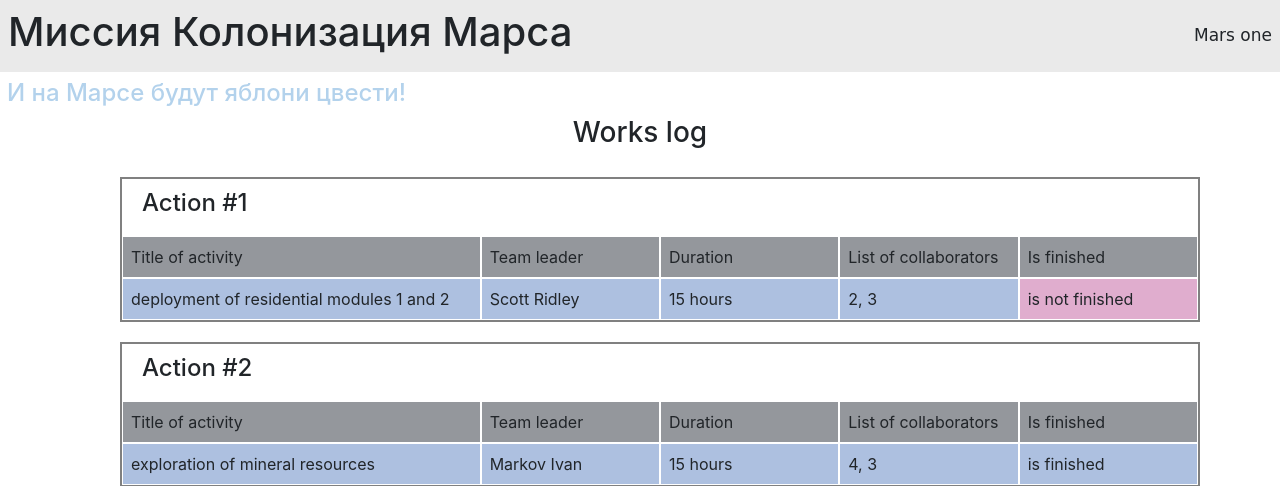
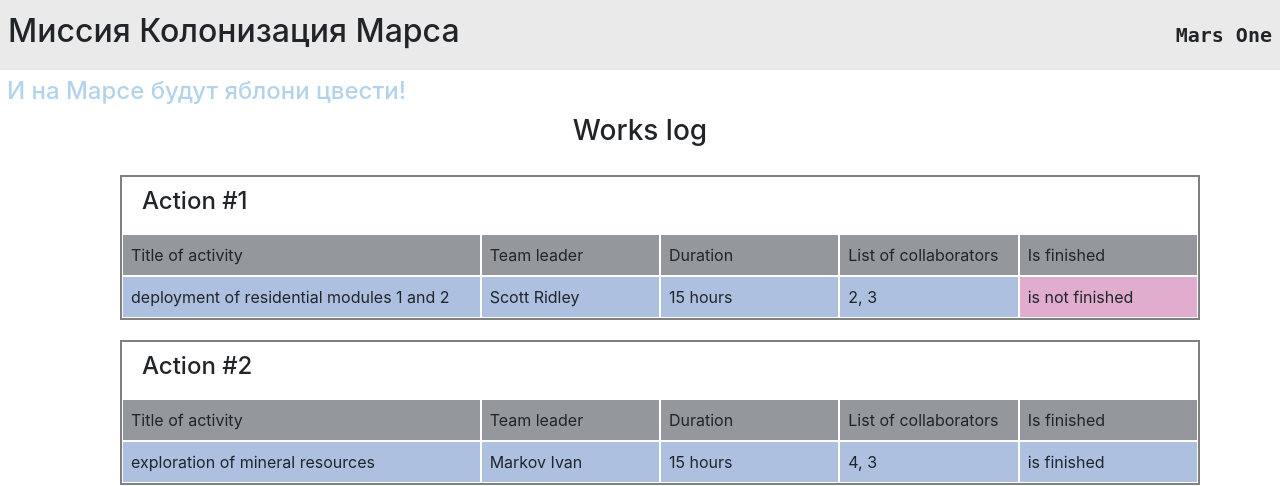
Before and after one commit to thecattest/mars-one, a Flask app: page / in a window 1280 px wide. Shown: the top 486 px of the page. Run offline with Flask 2, Linux system fonts and the light colour scheme; data comes from the database, SQL or seed files in the repository; some libraries are stand-ins or nearby versions.

Commit message:
logging out and some style changing

```diff
--- a/main.py
+++ b/main.py
@@ -3,7 +3,7 @@ from flask_login import LoginManager, login_user, login_required, logout_user
 
 from data import db_session
 from data.__all_models import *
-from forms.__all_forms import LoginForm, RegisterForm
+from forms.__all_forms import *
 
 import datetime
 
--- a/static/css/style.css
+++ b/static/css/style.css
@@ -31,9 +31,23 @@
 
 .mission-logo {
     margin: 12px 0;
-    font-family: cursive;
-    font-size: 17px;
+    font-family: monospace;
+    font-size: 20px;
     text-align: end;
+    font-weight: 600;
+}
+
+.mission-user{
+    margin: 12px 0;
+}
+
+.mission-user a{
+    color: black;
+    font-weight: 700;
+}
+.mission-user a:hover{
+    text-decoration: none;
+    text-shadow: 0px 0px 20px #4c4040;
 }
 
 .slogan {
--- a/templates/base.html
+++ b/templates/base.html
@@ -12,8 +12,13 @@
 </head>
 <body>
     <div class="row align-items-center mission">
-        <h1 class="col-md-10 mission-name">Миссия Колонизация Марса</h1>
-        <p class="col-md-2 mission-logo">Mars one</p>
+        <h2 class="col-md-7 mission-name">Миссия Колонизация Марса</h2>
+        <p class="col-md-3 mission-user" title="log out">
+            {% if current_user.is_authenticated %}
+            <a class="alert-link" href="/logout">{{ current_user.name + " " + current_user.surname }}</a>
+            {% endif %}
+        </p>
+        <p class="col-md-2 mission-logo">Mars One</p>
     </div>
     <div class="slogan">
         <h4>И на Марсе будут яблони цвести!</h4>
```
